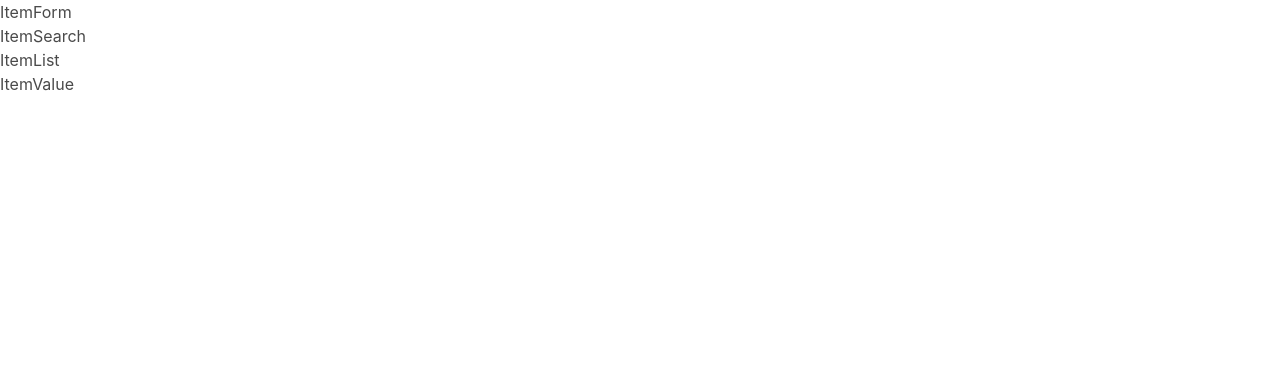
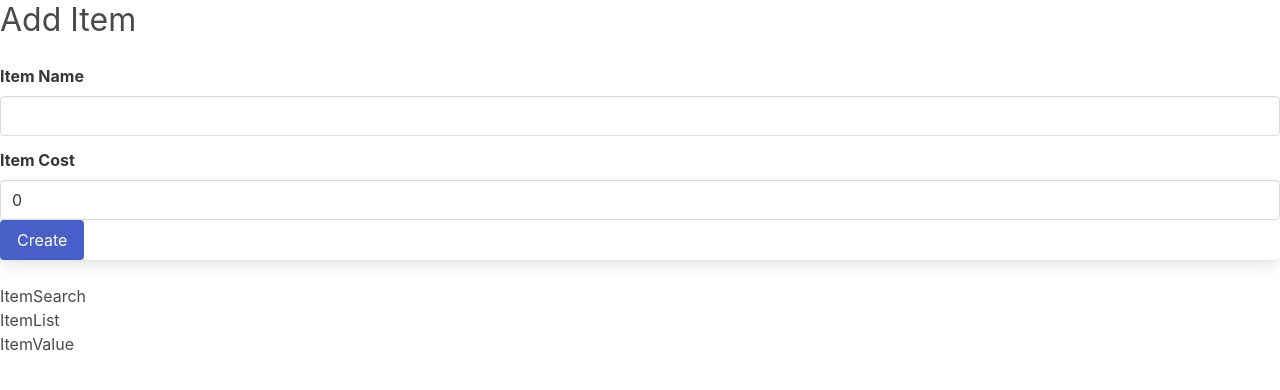
Before and after one commit to Altmertrick/items-list--redux-toolkit-, a React (Vite) app: page / in a window 1280 px wide. Shown: the top 390 px of the page. Built offline with nearby package versions, Linux system fonts and the light colour scheme.

Commit message:
created ItemsForm

```diff
--- a/src/components/ItemForm.tsx
+++ b/src/components/ItemForm.tsx
@@ -1,7 +1,56 @@
+import { ChangeEvent, FormEvent } from 'react';
+import { useDispatch, useSelector } from 'react-redux';
+import { addItem, changeCost, changeName, RootState } from '../state';
+
 type PropsT = {};
 
 const ItemForm: React.FC<any> = () => {
-  return <div>ItemForm</div>;
+  const dispatch = useDispatch();
+  const name = useSelector((state: RootState) => state.form.name);
+  const cost = useSelector((state: RootState) => state.form.cost);
+
+  const handleNameChange = (e: ChangeEvent<HTMLInputElement>) => {
+    dispatch(changeName(e.target.value));
+  };
+  const handleCostChange = (e: ChangeEvent<HTMLInputElement>) => {
+    dispatch(changeCost(Number(e.target.value)));
+  };
+
+  const handleAddItem = (e: FormEvent<HTMLFormElement>) => {
+    e.preventDefault();
+
+    dispatch(addItem({ name, cost }));
+  };
+
+  return (
+    <div className="panel item-form">
+      <h4 className="subtitle is-3">Add Item</h4>
+      <form onSubmit={handleAddItem}>
+        <div className="field-group">
+          <div className="field">
+            <label className="label">Item Name</label>
+            <input
+              value={name}
+              onChange={handleNameChange}
+              className="input is-expanded"
+            />
+          </div>
+          <div className="field">
+            <label className="label">Item Cost</label>
+            <input
+              value={cost}
+              onChange={handleCostChange}
+              type="number"
+              className="input"
+            />
+          </div>
+        </div>
+        <div className="field">
+          <button className="button is-link">Create</button>
+        </div>
+      </form>
+    </div>
+  );
 };
 
 export default ItemForm;
```
